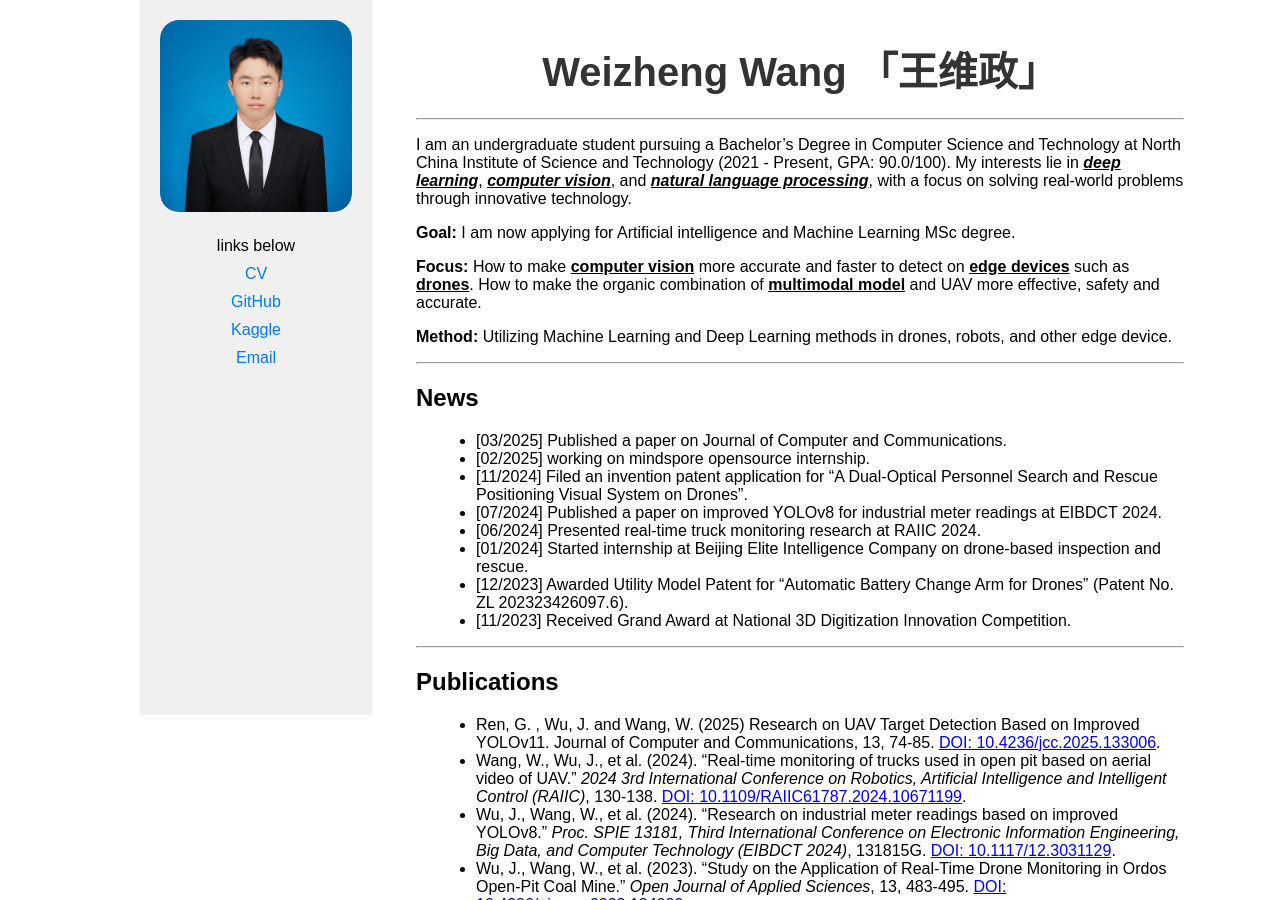
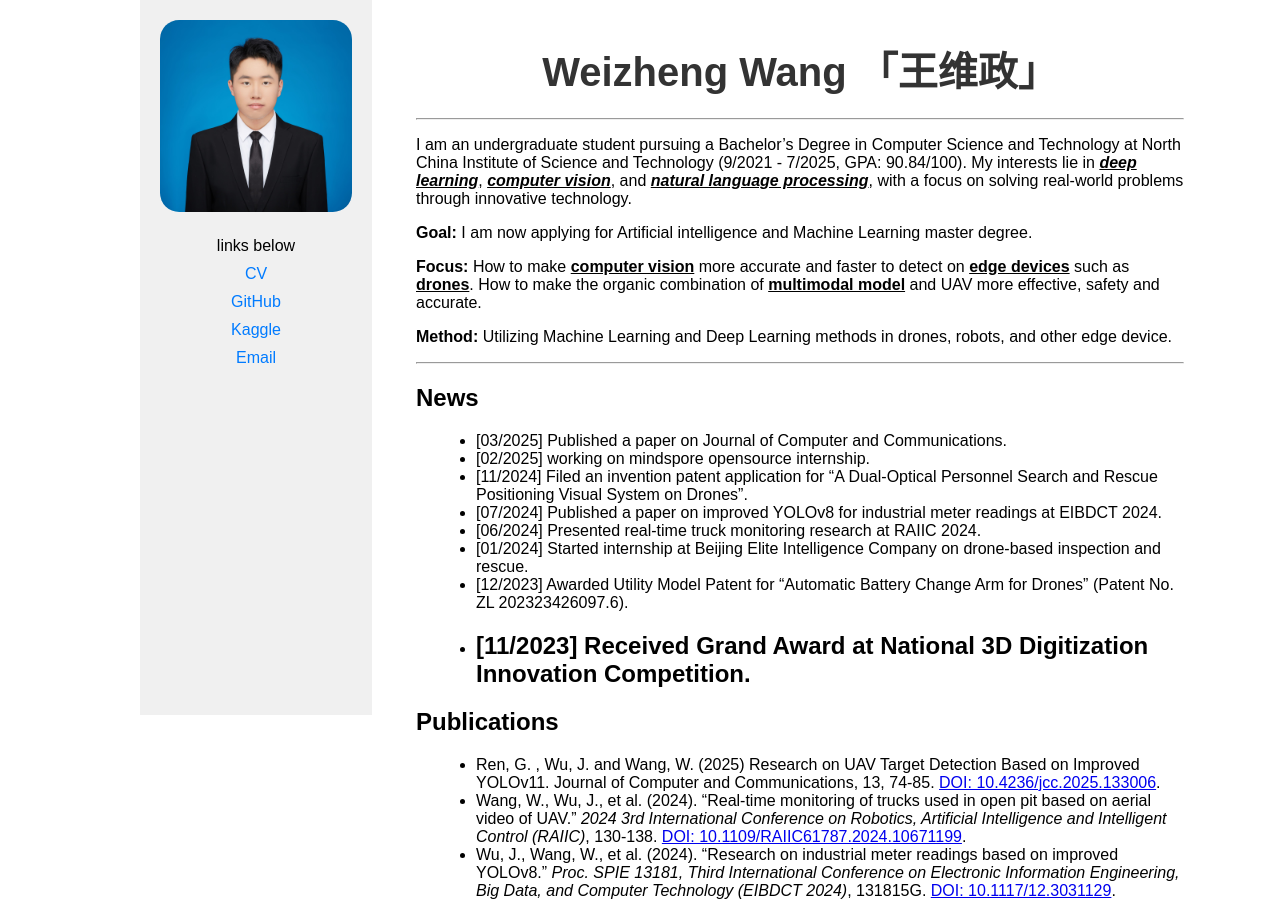
Before and after one commit to 4everWZ/4everwz.github.io, a Jekyll site: the page built from index.md, in a window 1280 px wide and 900 px high. Built offline with Jekyll 4.4.1, drawn with Linux system fonts in a browser that asks for light colours.

Commit message:
update my bachelor situation

```diff
--- a/index.md
+++ b/index.md
@@ -3,9 +3,9 @@ layout: default
 title: Home
 ---
 ---
-I am an undergraduate student pursuing a Bachelor's Degree in Computer Science and Technology at North China Institute of Science and Technology (2021 - Present, GPA: 90.0/100). My interests lie in ***<u>deep learning</u>***, ***<u>computer vision</u>***, and ***<u>natural language processing</u>***, with a focus on solving real-world problems through innovative technology.
+I am an undergraduate student pursuing a Bachelor's Degree in Computer Science and Technology at North China Institute of Science and Technology (9/2021 - 7/2025, GPA: 90.84/100). My interests lie in ***<u>deep learning</u>***, ***<u>computer vision</u>***, and ***<u>natural language processing</u>***, with a focus on solving real-world problems through innovative technology.
 
-**Goal:** I am now applying for Artificial intelligence and Machine Learning MSc degree.
+**Goal:** I am now applying for Artificial intelligence and Machine Learning master degree.
 
 **Focus:**  How to make **<u>computer vision</u>** more accurate and faster to detect on **<u>edge devices</u>** such as **<u>drones</u>**. How to make the organic combination of **<u>multimodal model</u>** and UAV more effective, safety and accurate.
 
@@ -21,7 +21,6 @@ I am an undergraduate student pursuing a Bachelor's Degree in Computer Science a
 - [01/2024] Started internship at Beijing Elite Intelligence Company on drone-based inspection and rescue.
 - [12/2023] Awarded Utility Model Patent for "Automatic Battery Change Arm for Drones" (Patent No. ZL 202323426097.6).
 - [11/2023] Received Grand Award at National 3D Digitization Innovation Competition.
-
 ---
 
 ## Publications
```
